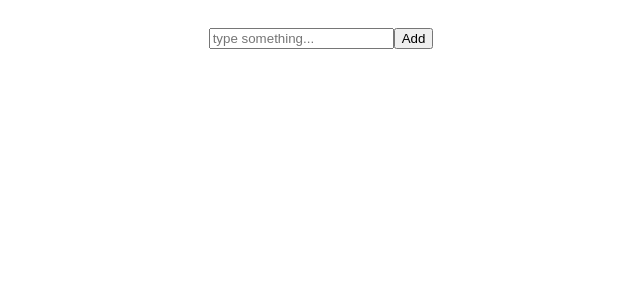
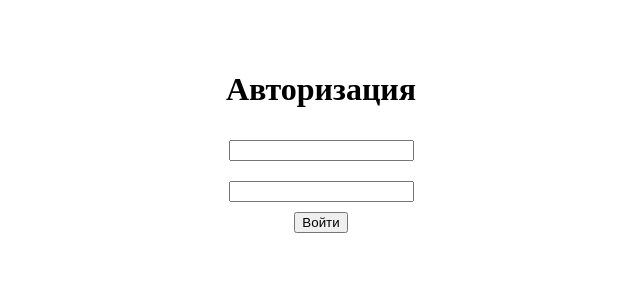
Before and after one commit to NargizaRysbek/react-todos, a React (Create React App) app: page /login in a window 1280 px wide. Shown: the top 300 px of the page, without its empty margins (319-959 px from the left). Built offline with nearby package versions, Linux system fonts and the light colour scheme.

Commit message:
added login

```diff
--- a/package.json
+++ b/package.json
@@ -8,6 +8,7 @@
     "@testing-library/user-event": "^12.8.3",
     "react": "^17.0.2",
     "react-dom": "^17.0.2",
+    "react-router-dom": "^5.2.0",
     "react-scripts": "4.0.3",
     "web-vitals": "^1.1.2"
   },
--- a/src/App.js
+++ b/src/App.js
@@ -1,82 +1,20 @@
-import {useEffect, useState} from 'react'
-import { TodoItem } from './components/TodoItem/index';
+import {useState} from 'react'
 import './App.css';
-import {Context} from './context'
+import {BrowserRouter as Router, Switch, Route, Link} from "react-router-dom";
+import { Todos } from './pages/Todos';
+import { Login } from './pages/Login';
+import { Home } from './pages/Home';
 
 
 export const App = () => {
 
-
-  const [todos, setTodos] = useState([]);
-  const [inputValue, setInputValue] = useState("");
-
-  const createTodo = () => {
-    let arr = [...todos, {text: inputValue, complete: false }]
-    if(inputValue){
-      setTodos(arr); // update or modify todos
-      setInputValue("") // clear input
-      updateLocalTodos(arr)// save in localSt
-    }
-  };
-  // console.log(todos)
-
-  // useEffect(() => {
-  //  console.log("test useEffect")
-  //  alert("Изменились данные")
-  // }, [todos])
-
-  useEffect(() => {
-    // getting values of LS
-    let localTodos = JSON.parse(localStorage.getItem("todos"))
-    // если в лок ст есть данные то вытаскиваем, если нет данных, то оставляем пустой массив
-    // check for emptyness local St
-    localTodos && setTodos(localTodos)
-  }, [])
-
-
-  const updateLocalTodos = (arr) => {
-    localStorage.setItem("todos", JSON.stringify(arr))
-  }
-  const completeTodo = (id) => {
-      let arr = [...todos];
-      arr[id].complete = !arr[id].complete
-      setTodos(arr)
-      updateLocalTodos(arr)
-  }
-
-  const deleteTodo = (id) => {
-    // console.log(id)
-    let arr = [...todos];
-    arr.splice(id, 1)
-    setTodos(arr)
-    updateLocalTodos(arr)
-  }
-
   return (
-    <Context.Provider value={{completeTodo, deleteTodo}}>
-          <div className="App">
-            <div>
-              <input
-                placeholder="type something..."
-                type="text"
-                value={inputValue}
-                onChange={(e) => {
-                  setInputValue(e.target.value)
-                }}
-                />
-
-              <button onClick={createTodo}>Add</button>
-
-            </div>
-            { todos && // true Болсо
-              todos.map((el, id) => {
-                return  <TodoItem
-                            todo={el}
-                            id={id}
-                            key={id}  />
-              })
-            }
-          </div>
-    </Context.Provider>
+    <Router>
+      <Switch>
+        <Route path="/todos" component={Todos}/>
+        <Route path="/login" component={Login}/>
+        <Route path="/" component={Home}/>
+      </Switch>
+    </Router>
   );
 }
--- /dev/null
+++ b/src/pages/Home/index.jsx
@@ -0,0 +1,27 @@
+import React from 'react'
+import { Link } from "react-router-dom"
+
+
+export const Home = () => {
+
+
+    return (
+        <div style={styles.main}>
+            <h1>Добро Пожаловать</h1>
+            <Link to="/login">
+                <button>Войти</button>
+            </Link>
+        </div>
+    )
+}
+
+const styles = {
+    main: {
+        width: '1000px',
+        margin: '0 auto',
+        display: 'flex',
+        justifyContent: 'center',
+        flexDirection: 'column',
+        alignItems: 'center'
+    }
+}
--- /dev/null
+++ b/src/pages/Login/index.jsx
@@ -0,0 +1,65 @@
+import React, { useState } from 'react'
+import { Link, Redirect } from "react-router-dom"
+
+
+export const Login = () => {
+
+    const [inputValues, setInputValues] = useState({ login: "", passsword: "" })
+
+
+    const [isLogged, setIsLogged] = useState(false)
+
+    const creds = {
+        login: "admin",
+        passsword: "admin123"
+    }
+
+
+    const onLogin = () => {
+        if (inputValues.login === creds.login && inputValues.passsword === creds.passsword) {
+            setIsLogged(true)
+        }
+    }
+
+
+    return isLogged ?
+        <Redirect to="/todos" />
+        : (<div style={styles.login}>
+            <h1>Авторизация</h1>
+            <input
+                value={inputValues.login}
+                style={styles.input}
+                type="text"
+                onChange={(e) => {
+                    setInputValues({ ...inputValues, login: e.target.value })
+                }} />
+
+            <input
+                value={inputValues.passsword}
+                style={styles.input}
+                type="text"
+                onChange={(e) => {
+                    setInputValues({ ...inputValues, passsword: e.target.value })
+                }}
+            />
+
+            <button onClick={onLogin}>Войти</button>
+
+
+
+        </div>
+        )
+}
+
+const styles = {
+    login: {
+        width: "1000px",
+        margin: "50px auto",
+        display: "flex",
+        flexDirection: "column",
+        alignItems: "center"
+    },
+    input: {
+        margin: "10px 0"
+    }
+}
--- /dev/null
+++ b/src/pages/Todos/index.jsx
@@ -0,0 +1,84 @@
+import React, {useEffect, useState} from 'react'
+import { TodoItem } from '../../components/TodoItem/';
+import {Context} from '../../context'
+
+
+export const Todos = () => {
+
+
+    const [todos, setTodos] = useState([]);
+    const [inputValue, setInputValue] = useState("");
+
+    const createTodo = () => {
+        let arr = [...todos, { text: inputValue, complete: false }]
+        if (inputValue) {
+            setTodos(arr); // update or modify todos
+            setInputValue("") // clear input
+            updateLocalTodos(arr)// save in localSt
+        }
+    };
+    // console.log(todos)
+
+    // useEffect(() => {
+    //  console.log("test useEffect")
+    //  alert("Изменились данные")
+    // }, [todos])
+
+    useEffect(() => {
+        // getting values of LS
+        let localTodos = JSON.parse(localStorage.getItem("todos"))
+        // если в лок ст есть данные то вытаскиваем, если нет данных, то оставляем пустой массив
+        // check for emptyness local St
+        localTodos && setTodos(localTodos)
+    }, [])
+
+
+    const updateLocalTodos = (arr) => {
+        localStorage.setItem("todos", JSON.stringify(arr))
+    }
+    const completeTodo = (id) => {
+        let arr = [...todos];
+        arr[id].complete = !arr[id].complete
+        setTodos(arr)
+        updateLocalTodos(arr)
+    }
+
+    const deleteTodo = (id) => {
+        // console.log(id)
+        let arr = [...todos];
+        arr.splice(id, 1)
+        setTodos(arr)
+        updateLocalTodos(arr)
+    }
+
+
+    return (
+        <div>
+            <Context.Provider value={{ completeTodo, deleteTodo }}>
+                <div className="App">
+                    <div>
+                        <input
+                            placeholder="type something..."
+                            type="text"
+                            value={inputValue}
+                            onChange={(e) => {
+                                setInputValue(e.target.value)
+                            }}
+                        />
+
+                        <button onClick={createTodo}>Add</button>
+
+                    </div>
+                    {todos && // true Болсо
+                        todos.map((el, id) => {
+                            return <TodoItem
+                                todo={el}
+                                id={id}
+                                key={id} />
+                        })
+                    }
+                </div>
+            </Context.Provider>
+        </div>
+    )
+}
```
Also changed, not shown: 1 other file (tests, documents, lock files or other folders).
